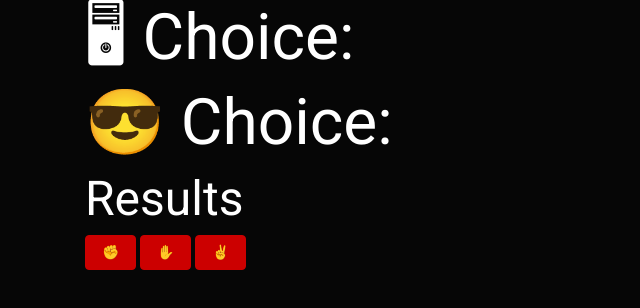
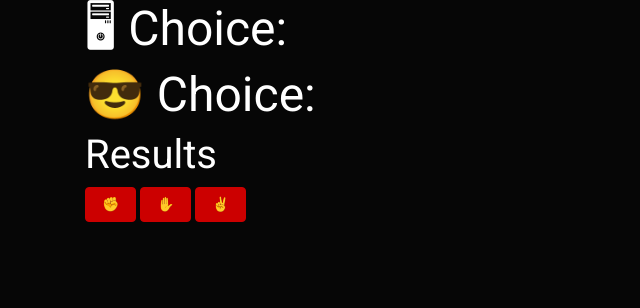
Before and after one commit to debjitl45/Project1.github.io, a plain HTML site: page index.html in a window 1280 px wide. Shown: the whole page, without its empty margins (0-640 px from the left). Drawn offline with nearby package versions, Linux system fonts and the light colour scheme.

Commit message:
Update index.html

```diff
--- a/index.html
+++ b/index.html
@@ -3,22 +3,29 @@
 <head>
 	<title>Rock Paper Scissors</title>
 	<link rel="stylesheet" type="text/css" href="https://stackpath.bootstrapcdn.com/bootswatch/4.4.1/cyborg/bootstrap.min.css">
-
+	<link rel="stylesheet" type="text/css" href="style.css">
 </head>
 <body>
 <div class="container">
-		<h1>🖥 Choice:</h1>
-		<h2 id="computer-choice"></h2>
+	    <div class="comp">
+	    	<h2>🖥 Choice:</h1>
+		    <h4 id="computer-choice"></h2>
+	    </div>
 
-		<h1>😎 Choice:</h1>
-		<h2 id="user-choice"></h2>
+	    <div class="user">
+	    	<h2>😎 Choice:</h1>
+		    <h4 id="user-choice"></h2>
+	    </div>
 
-		<h2>Results</h2>
-		<h2 id="results"></h2>
 
-		<button class="choices btn btn-danger" id="rock">✊</button>
-		<button class="choices btn btn-danger" id="paper">✋</button>
-		<button class="choices btn btn-danger" id="scissors">✌</button>
+		<div class="result">
+		    <h3>Results</h3>
+		    <h4 id="results"></h4>
+	    </div>
+
+		<button class="choices btn btn-danger" id="Rock">✊</button>
+		<button class="choices btn btn-danger" id="Paper">✋</button>
+		<button class="choices btn btn-danger" id="Scissors">✌</button>
 </div>
 
 <script  src="script.js"></script>
```
